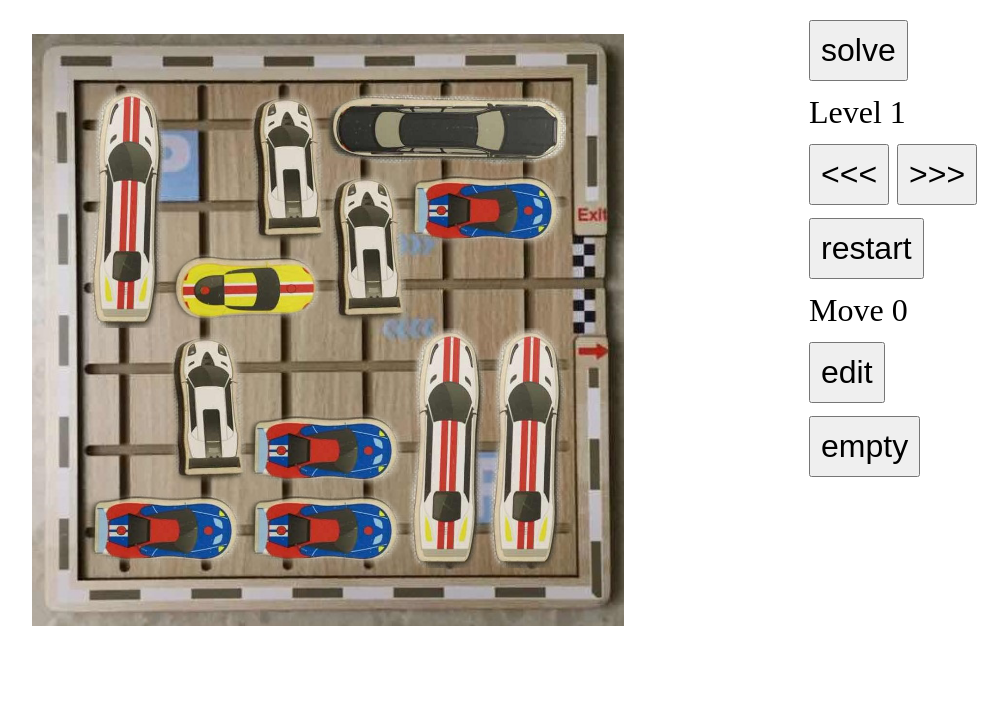
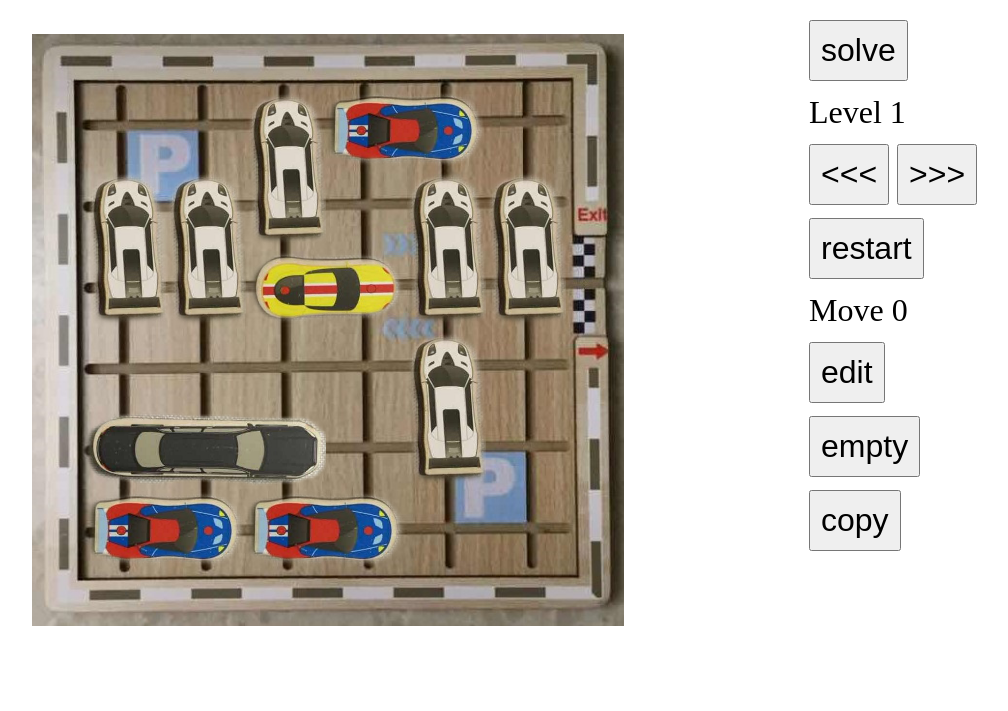
Before and after one commit to bombzj/parking-game, a plain HTML site: page index.html in a window 1280 px wide. Shown: the whole page, without its empty margins (2-1010 px from the left). Drawn offline with Linux system fonts and the light colour scheme; some packages are replaced by stand-ins of ours; a script that the page names is missing.

Commit message:
added levels

```diff
--- a/car.js
+++ b/car.js
@@ -1,5 +1,5 @@
 
-let ctx, grid = 80, images = {}, cars, curCar, touchable = false, board=[], curMove, editMode = false
+let ctx, grid = 80, images = {}, cars, curCar, touchable = false, board=[], curMove, editMode = false, solving = false
 let touchX, touchY, backupCars = []
 
 function init(c, boardW, boardH, exitX, exitY) {
@@ -241,6 +241,10 @@ function updateBoard() {
 
 let historyMoves, win, winMoves
 async function solve() {
+	if(solving) {
+		solving = false;
+		return;
+	}
 	historyMoves = {}
 	win = false
 	winMoves = []
@@ -252,11 +256,17 @@ async function solve() {
 		winMoves.unshift(pc[2])
 		pc = pc[3]
 	}
+	solving = true
 	for(let [index, cars2] of winMoves.entries()) {
-		drawAll(cars2)
+		if(!solving) {
+			return;
+		}
+		cars = cars2
+		drawAll()
 		moveNumber.innerHTML = index + 1
 		await sleep(500)
 	}
+	solving = false
 }
 
 function tryAllMoves(carsInit, level) {
--- a/index.html
+++ b/index.html
@@ -5,8 +5,9 @@
 <meta name="viewport" content="width=device-width, initial-scale=1, minimal-ui, maximum-scale=1.0, user-scalable=0">
 <meta name="keywords" content="Parking,Game"/>
 <title>Parking Game</title>
-<script src="levels.js?i=3"></script>
-<script src="car.js?i=3"></script>
+<script src="levels.js?i=1"></script>
+<script src="car.js?i=1"></script>
+<script src="https://cdnjs.cloudflare.com/ajax/libs/clipboard.js/2.0.6/clipboard.min.js"></script>
 <style>
     body, button, span {
         font-size: 32px;
@@ -22,7 +23,7 @@
 </head>
 <body onselectstart="return false;">
     <canvas id="canvas" width="800" height="700" style="margin:0px;float:left" onselectstart="return false;"></canvas>
-    <table>
+    <table id="tbl">
         <tr><td>
             <button onclick="javascript:solve()" style="padding:10px;">solve</button>
         </td></tr>
@@ -45,10 +46,18 @@
         <tr><td>
             <button onclick="javascript:empty()" style="padding:10px;">empty</button><br/>
         </td></tr>
+        <tr><td>
+            <button class="btn" onclick="javascript:copy()" style="padding:10px;">copy</button><br/>
+        </td></tr>
     </table>
 </body>
 <script>
-    let curLevel = 0
+    let curLevel = localStorage.getItem("carId");
+	if(curLevel == undefined) {
+		curLevel = 0
+	} else {
+		curLevel = parseInt(curLevel)
+    }
 
     restart()
     level.innerHTML = curLevel + 1
@@ -59,6 +68,7 @@
             curLevel++
             level.innerHTML = curLevel + 1
             restart()
+            localStorage.setItem("carId", curLevel);
         }
     }
     function previous() {
@@ -66,8 +76,21 @@
             curLevel--
             level.innerHTML = curLevel + 1
             restart()
+            localStorage.setItem("carId", curLevel);
         }
     }
 
+    function copy() {
+        new ClipboardJS('.btn', {
+            text: function() {
+                let out = "\t[\n"
+                for(let car of cars) {
+                    out += "\t\t[" + car[0] + "," + car[1] + "," + car[2][2] + "],\n"
+                }
+                out += "\t],"
+                return out;
+            }
+        });
+    }
 </script>
 </html>
--- a/levels.js
+++ b/levels.js
@@ -6,6 +6,365 @@ const train =   [1, 3, 'train'];
 const carType = [blue, white, black, train, yellow]
 
 const levels = [
+	[	// 17
+		[1,2,white],
+		[2,2,white],
+		[3,1,white],
+		[3,3,yellow],
+		[4,1,blue],
+		[5,2,white],
+		[6,2,white],
+		[5,4,white],
+		[1,5,black],
+		[1,6,blue],
+		[3,6,blue],
+	],
+	[
+		[1,1,white],
+		[2,1,blue],
+		[2,2,blue],
+		[1,3,yellow],
+		[1,4,white],
+		[2,4,blue],
+		[1,6,blue],
+		[3,5,white],
+		[4,5,blue],
+		[4,6,blue],
+		[4,3,white],
+		[4,1,white],
+		[5,2,white],
+		[6,2,white],
+		[6,4,white],
+	],
+	[
+		[1,1,train],
+		[2,2,white],
+		[3,1,white],
+		[3,3,yellow],
+		[4,2,blue],
+		[5,3,white],
+		[5,5,white],
+		[1,5,black],
+		[1,6,blue],
+		[6,3,train],
+	],
+	[
+		[6,1,train],
+		[5,4,blue],
+		[3,4,blue],
+		[5,5,blue],
+		[3,5,blue],
+		[4,6,blue],
+		[2,6,blue],
+		[2,4,white],
+		[1,3,yellow],
+		[3,2,white],
+		[1,1,black],
+		[1,4,train],
+	],
+	[
+		[1,1,white],
+		[3,1,white],
+		[4,1,white],
+		[5,1,blue],
+		[5,2,blue],
+		[6,3,white],
+		[6,5,white],
+		[3,3,white],
+		[1,3,yellow],
+		[1,5,black],
+		[2,6,blue],
+	],
+	[
+		[1,1,white],
+		[1,3,white],
+		[2,1,black],
+		[2,4,blue],
+		[4,4,train],
+		[5,2,train],
+		[6,1,train],
+		[5,5,blue],
+		[1,6,blue],
+		[3,5,white],
+		[3,3,yellow],
+	],
+	[
+		[4,1,black],
+		[3,2,black],
+		[6,2,white],
+		[6,4,white],
+		[5,3,train],
+		[4,3,white],
+		[1,4,black],
+		[3,5,blue],
+		[1,5,blue],
+		[1,3,yellow],
+		[1,1,white],
+	],
+	[
+		[1,1,blue],
+		[2,2,white],
+		[3,1,white],
+		[3,3,yellow],
+		[4,4,blue],
+		[3,4,white],
+		[4,5,white],
+		[1,6,black],
+		[5,5,blue],
+		[5,1,train],
+	],
+	[
+		[2,1,train],
+		[1,2,white],
+		[3,3,yellow],
+		[1,4,blue],
+		[3,4,train],
+		[4,4,white],
+		[5,5,blue],
+		[4,6,black],
+		[1,5,white],
+		[6,2,train],
+	],	[
+		[1,2,white],
+		[2,3,yellow],
+		[4,1,white],
+		[5,2,blue],
+		[5,3,train],
+		[2,4,black],
+		[4,6,black],
+		[1,5,blue],
+		[3,5,white],
+	],	[
+		[1,1,train],
+		[2,1,blue],
+		[3,2,white],
+		[4,1,white],
+		[4,3,yellow],
+		[5,2,blue],
+		[6,3,white],
+		[5,5,blue],
+		[4,4,white],
+		[1,4,black],
+		[1,6,blue],
+		[3,6,blue],
+	],
+	[
+		[6,1,white],
+		[2,1,blue],
+		[4,1,blue],
+		[3,2,white],
+		[4,4,white],
+		[4,2,white],
+		[1,1,white],
+		[5,3,train],
+		[1,3,yellow],
+		[2,4,blue],
+		[1,5,black],
+		[1,6,blue],
+	],	[
+		[1,2,blue],
+		[1,3,train],
+		[3,3,yellow],
+		[5,2,train],
+		[6,2,white],
+		[6,4,white],
+		[5,6,blue],
+		[4,5,white],
+		[3,5,white],
+		[2,4,black],
+		[1,6,blue],
+	],
+	[
+		[1,1,white],
+		[2,1,blue],
+		[2,2,blue],
+		[4,1,white],
+		[5,1,blue],
+		[5,2,train],
+		[6,2,train],
+		[4,5,black],
+		[3,3,yellow],
+		[4,6,black],
+		[3,4,blue],
+		[3,5,white],
+		[1,4,blue],
+	],
+	[
+		[1,1,white],
+		[2,2,white],
+		[3,2,white],
+		[4,1,white],
+		[2,1,blue],
+		[4,3,yellow],
+		[5,2,blue],
+		[1,4,black],
+		[1,5,blue],
+		[6,3,white],
+		[6,5,white],
+	],	[	// 32
+		[1,1,white],
+		[1,3,white],
+		[2,1,train],
+		[2,4,blue],
+		[3,3,yellow],
+		[4,2,blue],
+		[5,3,white],
+		[4,4,white],
+		[3,5,white],
+		[1,6,blue],
+		[6,2,train],
+		[5,5,blue],
+		[4,6,blue],
+	],
+	[
+		[1,2,blue],
+		[1,3,white],
+		[1,1,blue],
+		[3,1,blue],
+		[3,2,blue],
+		[5,1,white],
+		[6,1,train],
+		[1,5,white],
+		[2,6,blue],
+		[2,5,blue],
+		[4,5,white],
+		[5,5,blue],
+		[5,6,blue],
+		[3,4,black],
+		[3,3,yellow],
+	],
+	[
+		[1,1,black],
+		[1,2,white],
+		[2,2,blue],
+		[2,3,yellow],
+		[1,4,blue],
+		[3,4,blue],
+		[3,5,white],
+		[4,5,black],
+		[6,1,white],
+		[6,3,white],
+		[4,1,train],
+	],
+	[
+		[2,1,blue],
+		[2,2,white],
+		[3,3,yellow],
+		[4,1,white],
+		[3,4,train],
+		[4,4,white],
+		[5,5,blue],
+		[4,6,blue],
+		[1,4,blue],
+		[6,1,train],
+		[5,2,white],
+	],
+	[
+		[1,2,train],
+		[2,2,white],
+		[3,3,yellow],
+		[4,1,white],
+		[5,1,blue],
+		[5,2,blue],
+		[5,3,train],
+		[6,4,train],
+		[4,6,blue],
+		[3,5,white],
+		[2,4,black],
+	],
+	[
+		[1,1,white],
+		[2,1,black],
+		[5,1,white],
+		[3,2,blue],
+		[3,3,white],
+		[4,3,train],
+		[1,5,black],
+		[5,4,blue],
+		[1,4,blue],
+		[1,3,yellow],
+	],
+	[
+		[1,3,yellow],
+		[3,2,white],
+		[4,1,train],
+		[5,3,white],
+		[5,2,blue],
+		[2,5,black],
+		[5,5,white],
+		[1,4,white],
+		[6,3,train],
+	],
+	[
+		[2,1,blue],
+		[1,1,train],
+		[3,2,white],
+		[2,2,white],
+		[4,3,yellow],
+		[1,4,black],
+		[4,4,white],
+		[3,5,white],
+		[6,1,white],
+		[5,1,white],
+		[6,3,white],
+		[5,5,blue],
+	],
+	[
+		[4,1,black],
+		[4,2,white],
+		[3,1,white],
+		[3,3,white],
+		[2,4,white],
+		[4,4,blue],
+		[2,6,blue],
+		[3,5,blue],
+		[4,6,blue],
+		[6,3,train],
+		[1,3,yellow],
+	],
+	[	// old
+		[6,1,train],
+		[5,1,white],
+		[5,3,white],
+		[4,2,white],
+		[3,2,white],
+		[1,3,yellow],
+		[1,4,white],
+		[1,6,blue],
+		[2,4,black],
+		[5,5,blue],
+		[4,5,white],
+		[2,1,black],
+	],
+	[
+		[5,1,blue],
+		[5,2,blue],
+		[4,1,white],
+		[3,2,white],
+		[6,3,white],
+		[5,3,white],
+		[4,3,white],
+		[5,5,white],
+		[1,3,yellow],
+		[1,4,blue],
+		[1,5,white],
+		[2,5,black],
+	],
+	[
+		[6,1,white],
+		[6,3,white],
+		[3,1,black],
+		[2,1,train],
+		[1,1,white],
+		[1,3,white],
+		[3,3,yellow],
+		[2,4,blue],
+		[5,2,train],
+		[1,6,blue],
+		[3,5,white],
+		[4,6,blue],
+	],
+
     [
         [1,6,blue],
         [3,6,blue],
@@ -43,7 +402,22 @@ const levels = [
 
         [2,3,yellow],    // move this car out
     ],
-
+	[
+		[4,1,blue],
+		[2,1,blue],
+		[1,2,blue],
+		[3,2,blue],
+		[5,2,train],
+		[6,2,train],
+		[3,3,yellow],
+		[5,5,blue],
+		[4,6,blue],
+		[2,6,blue],
+		[3,4,white],
+		[4,4,white],
+		[2,3,train],
+		[1,3,train],
+	],
     [
         [5,1,blue],
         [5,5,blue],
```
